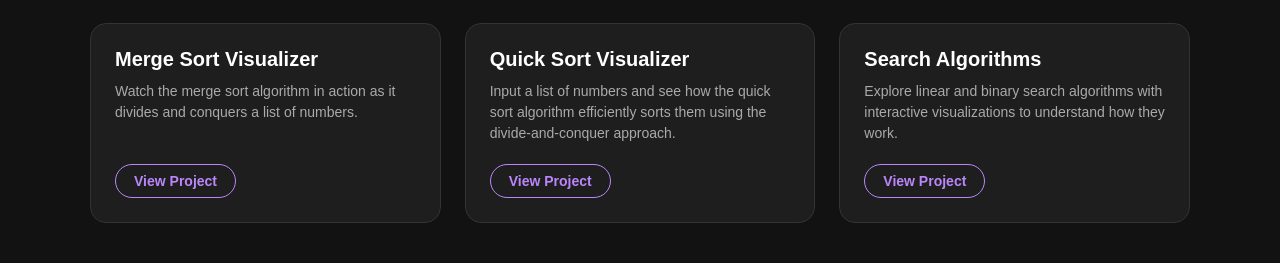
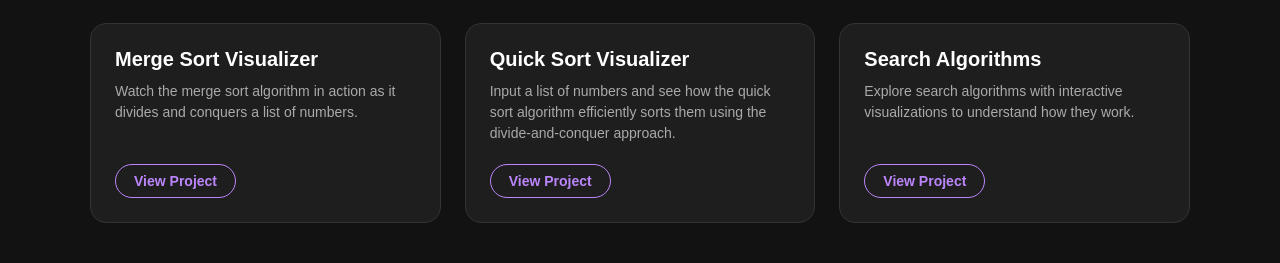
Before and after one commit to iiTzXeno/Lab-4_Python-Flask_DSA, a Flask app: page /works in a window 1280 px wide. Shown: the part 1098-1361 px from the top of the page. Run offline with Flask 3, Linux system fonts and the light colour scheme.

Commit message:
feat: Update Search Algorithm's description

```diff
--- a/templates/works.html
+++ b/templates/works.html
@@ -284,7 +284,7 @@
             <li class="work-card">
                 <div class="work-info">
                     <h3>Search Algorithms</h3>
-                    <p>Explore linear and binary search algorithms with interactive visualizations to understand how they work.</p>
+                    <p>Explore search algorithms with interactive visualizations to understand how they work.</p>
                 </div>
                 <a href="/works/search" class="work-btn">View Project</a>
             </li>
```
